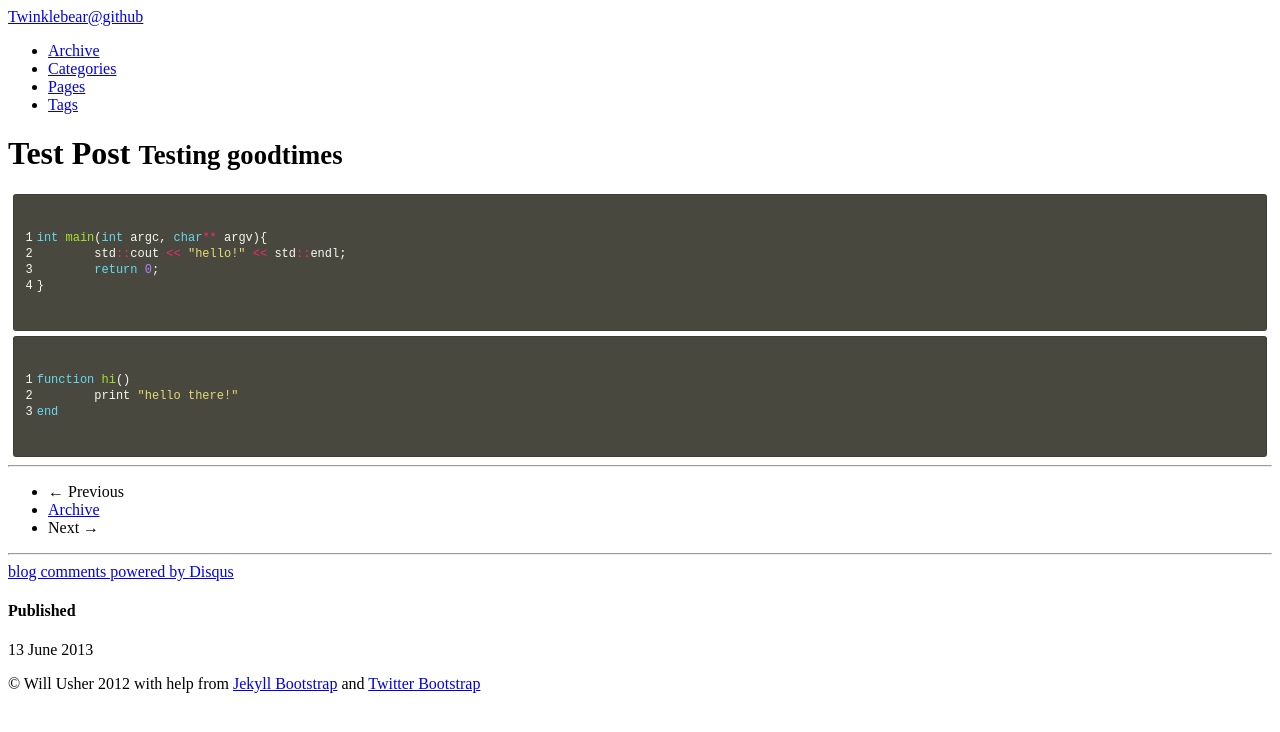
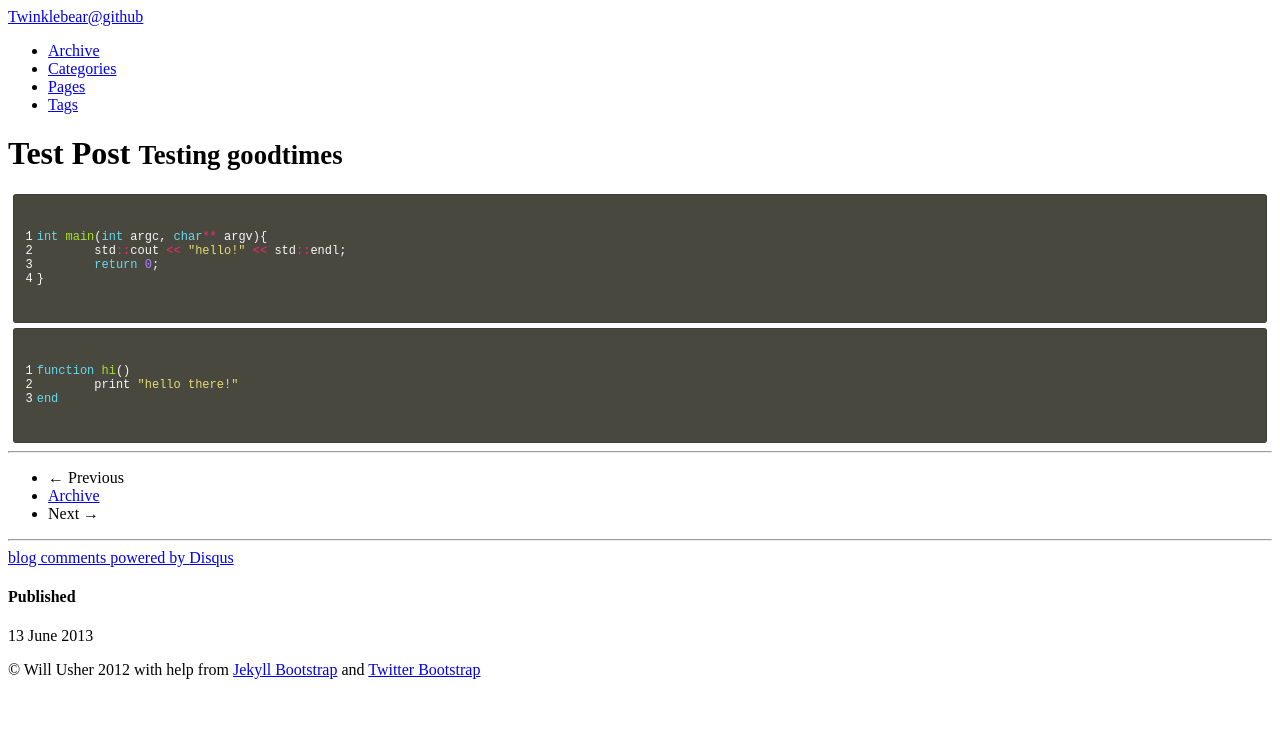
Before and after one commit to Twinklebear/Twinklebear.github.io, a Jekyll site: the page built from _posts/2013-06-13-test-post.md, in a window 1280 px wide. Shown: the top 732 px of the page. Built offline with Jekyll 4.4.1, drawn with Linux system fonts in a browser that asks for light colours; comment, search, counter and statistics services are not loaded.

Commit message:
Shrinking line height a tad, it matches ST2 style better

```diff
--- a/assets/syntax.css
+++ b/assets/syntax.css
@@ -6,7 +6,7 @@
 	font-family: Monaco,Andale Mono,Courier New,monospace;
 	margin: 5px 5px 5px 5px;
 	font-size: 12px;
-	line-height: 16px;
+	line-height: 14px;
 	border: 1px solid rgba(0, 0, 0, 0.15);
 	border-radius: 3px 3px 3px 3px;
 	white-space: pre-wrap;
```
